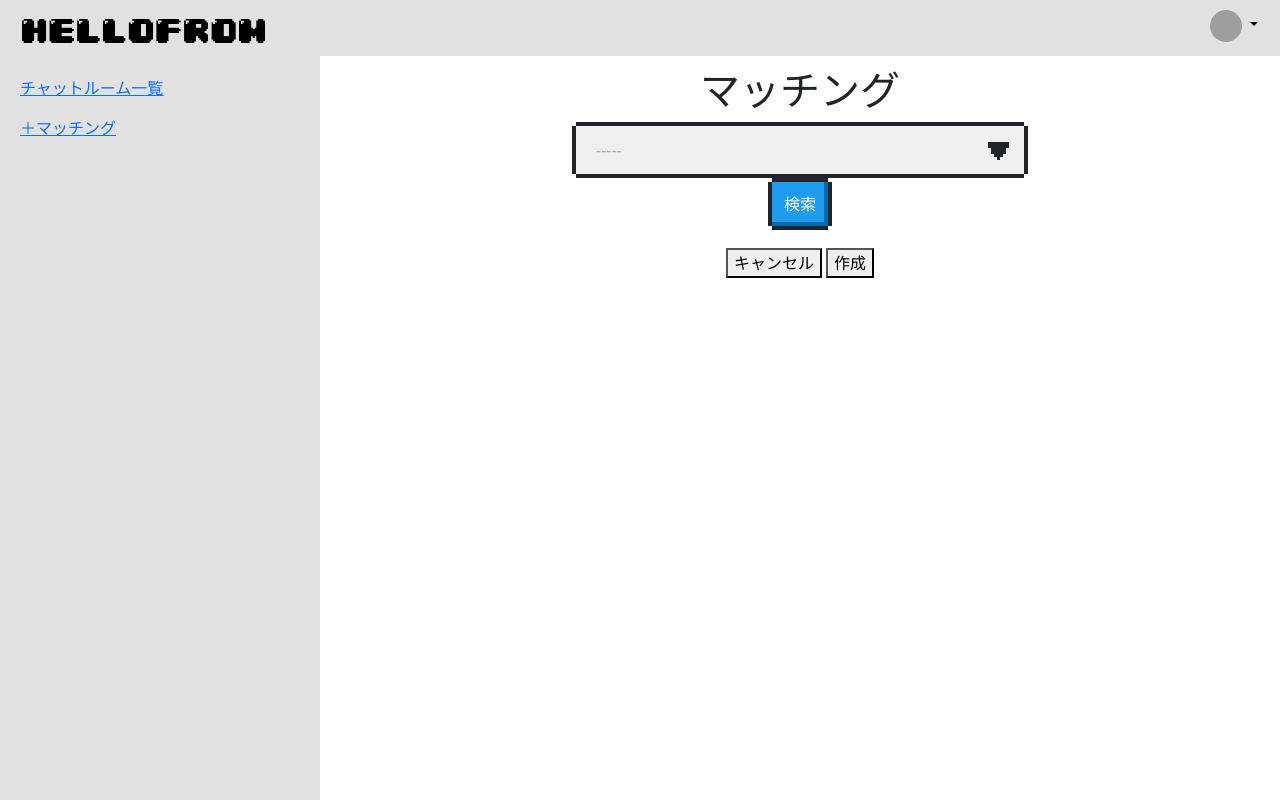
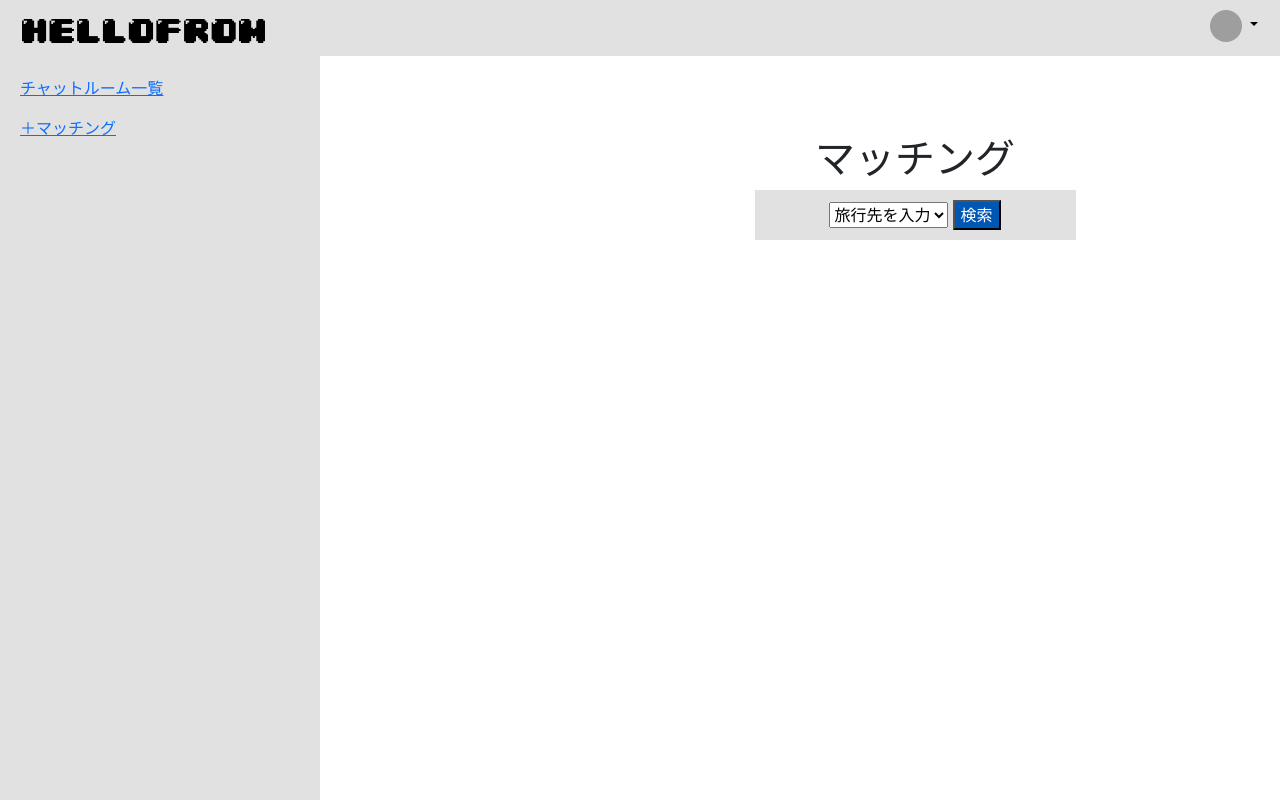
Before and after one commit to RareTECH-Iteam/honda_0817, a Flask app: page /matching in a window 1280 px wide. Run offline with Flask 2, Linux system fonts and the light colour scheme; grey boxes are pictures that could not be loaded.

Commit message:
結合テスト1日目最新版

```diff
--- a/ChatApp/static/css/matching.css
+++ b/ChatApp/static/css/matching.css
@@ -2,3 +2,45 @@
     margin-top: 140px;
     margin-bottom: 40px;
 }
+.search-btn {
+    background-color: #0056b3;
+    color: white;
+    cursor: pointer;
+}
+/* ポップアップのスタイル */
+.popup {
+    position: fixed;
+    top: 0;
+    left: 0;
+    width: 100%;
+    height: 100%;
+    background-color: rgba(0, 0, 0, 0.5);
+    display: none;
+    justify-content: center;
+    align-items: center;
+}
+
+.popup-content {
+    background-color: black;
+    padding: 20px;
+    border-radius: 5px;
+    text-align: center;
+    color: white;
+}
+
+.popup-content button {
+    padding: 10px 20px;
+    margin: 10px;
+    border: none;
+    border-radius: 4px;
+    cursor: pointer;
+}
+
+.popup-content button.cancel-btn {
+    background-color: #6c757d;
+}
+
+.popup-content button.create-btn {
+    background-color: #007bff;
+    color: white;
+}
--- a/ChatApp/templates/base.html
+++ b/ChatApp/templates/base.html
@@ -18,7 +18,7 @@
         <!-- ヘッダー -->
         <div class="row header fixed-top m-0 z-3">
             <div class="col-6 site-title">
-                <img src="{{ url_for('static',filename='img/HELLOFROM.png') }}" alt="logo"  class="header-logo"/>
+                <a href="{{ url_for('home') }}"><img src="{{ url_for('static',filename='img/HELLOFROM.png') }}" alt="logo"  class="header-logo"/></a>
             </div>
             <div class="col-6 dropdown text-end">
                 <a href="#" class="d-block link-body-emphasis text-decoration-none dropdown-toggle" data-bs-toggle="dropdown" aria-expanded="false">
@@ -49,5 +49,7 @@
         </div>
     </div>
     <script src="https://cdn.jsdelivr.net/npm/bootstrap@5.3.0/dist/js/bootstrap.bundle.min.js" integrity="sha384-geWF76RCwLtnZ8qwWowPQNguL3RmwHVBC9FhGdlKrxdiJJigb/j/68SIy3Te4Bkz" crossorigin="anonymous"></script>
+    {% block jscript %}
+    {% endblock %}
 </body>
 </html>
--- a/ChatApp/templates/matching.html
+++ b/ChatApp/templates/matching.html
@@ -4,14 +4,67 @@
 {% endblock %}
 {% block maincontent %}
     <div class="col-sm-9 content mt-5 offset-sm-3">
-        <div class="row fixed-top mx-0 justify-content-end chatHead z-2">
+        <div class="row mx-0 justify-content-end chatHead z-2">
             <div class="col-12 col-sm-9 bg-white">
                 <div class="row mt-3">
                     <h1>マッチング</h1>
                 </div>
                 <div class="row justify-content-center mb-2">
                     <div class="col-6">
-                        <form action="#" method="post">
+                        <div class="header">
+                        <select id="address-select">
+                            <option value="">旅行先を入力</option>
+                            <option value="北海道">北海道</option>
+                            <option value="青森県">青森県</option>
+                            <option value="岩手県">岩手県</option>
+                            <option value="宮城県">宮城県</option>
+                            <option value="秋田県">秋田県</option>
+                            <option value="山形県">山形県</option>
+                            <option value="福島県">福島県</option>
+                            <option value="茨城県">茨城県</option>
+                            <option value="栃木県">栃木県</option>
+                            <option value="群馬県">群馬県</option>
+                            <option value="埼玉県">埼玉県</option>
+                            <option value="千葉県">千葉県</option>
+                            <option value="東京都">東京都</option>
+                            <option value="神奈川県">神奈川県</option>
+                            <option value="新潟県">新潟県</option>
+                            <option value="富山県">富山県</option>
+                            <option value="石川県">石川県</option>
+                            <option value="福井県">福井県</option>
+                            <option value="山梨県">山梨県</option>
+                            <option value="長野県">長野県</option>
+                            <option value="岐阜県">岐阜県</option>
+                            <option value="静岡県">静岡県</option>
+                            <option value="愛知県">愛知県</option>
+                            <option value="三重県">三重県</option>
+                            <option value="滋賀県">滋賀県</option>
+                            <option value="京都府">京都府</option>
+                            <option value="大阪府">大阪府</option>
+                            <option value="兵庫県">兵庫県</option>
+                            <option value="奈良県">奈良県</option>
+                            <option value="和歌山県">和歌山県</option>
+                            <option value="鳥取県">鳥取県</option>
+                            <option value="島根県">島根県</option>
+                            <option value="岡山県">岡山県</option>
+                            <option value="広島県">広島県</option>
+                            <option value="山口県">山口県</option>
+                            <option value="徳島県">徳島県</option>
+                            <option value="香川県">香川県</option>
+                            <option value="愛媛県">愛媛県</option>
+                            <option value="高知県">高知県</option>
+                            <option value="福岡県">福岡県</option>
+                            <option value="佐賀県">佐賀県</option>
+                            <option value="長崎県">長崎県</option>
+                            <option value="熊本県">熊本県</option>
+                            <option value="大分県">大分県</option>
+                            <option value="宮崎県">宮崎県</option>
+                            <option value="鹿児島県">鹿児島県</option>
+                            <option value="沖縄県">沖縄県</option>
+                        </select>
+                        <button class="search-btn" onclick="search()">検索</button>
+                        </div>
+                        <!-- <form action="{{ url_for('matching') }}" method="post">
                             <div class="nes-field">
                                 <div class="nes-select">
                                     <select required id="address-select">
@@ -67,7 +120,7 @@
                                 </div>
                             </div>
                             <button type="submit" class="nes-btn is-primary" onclick="search()">検索</button>
-                        </form>
+                        </form> -->
                     </div>
                 </div>
             </div>
@@ -129,6 +182,7 @@
 
     async function search() {
         const address = document.getElementById('address-select').value; // 住所の入力フィールドの値を取得
+        console.log(address);
         if (address) { // 住所が入力されているかチェック
             try {
                 const response = await fetch('/matching', { // サーバーにPOSTリクエストを送信してマッチングを行う
--- a/ChatApp/templates/profile_edit.html
+++ b/ChatApp/templates/profile_edit.html
@@ -84,10 +84,10 @@
                         <label for="greeting" class="text-start">あいさつ文</label>
                         <textarea id="greeting" name="greeting" class="nes-textarea" rows="4" required>{{ user.greeting }}</textarea>
                     </div>
+                    <a class="nes-btn" href="{{ url_for('profile') }}">戻る</a>
+                    <button type="submit" class="nes-btn is-primary">変更</button>
                 </form>
             </div>
         </div>
-        <a class="nes-btn" href="{{ url_for('profile') }}">戻る</a>
-        <button type="submit" class="nes-btn is-primary">変更</button>
     </div>
 {% endblock %}
```
